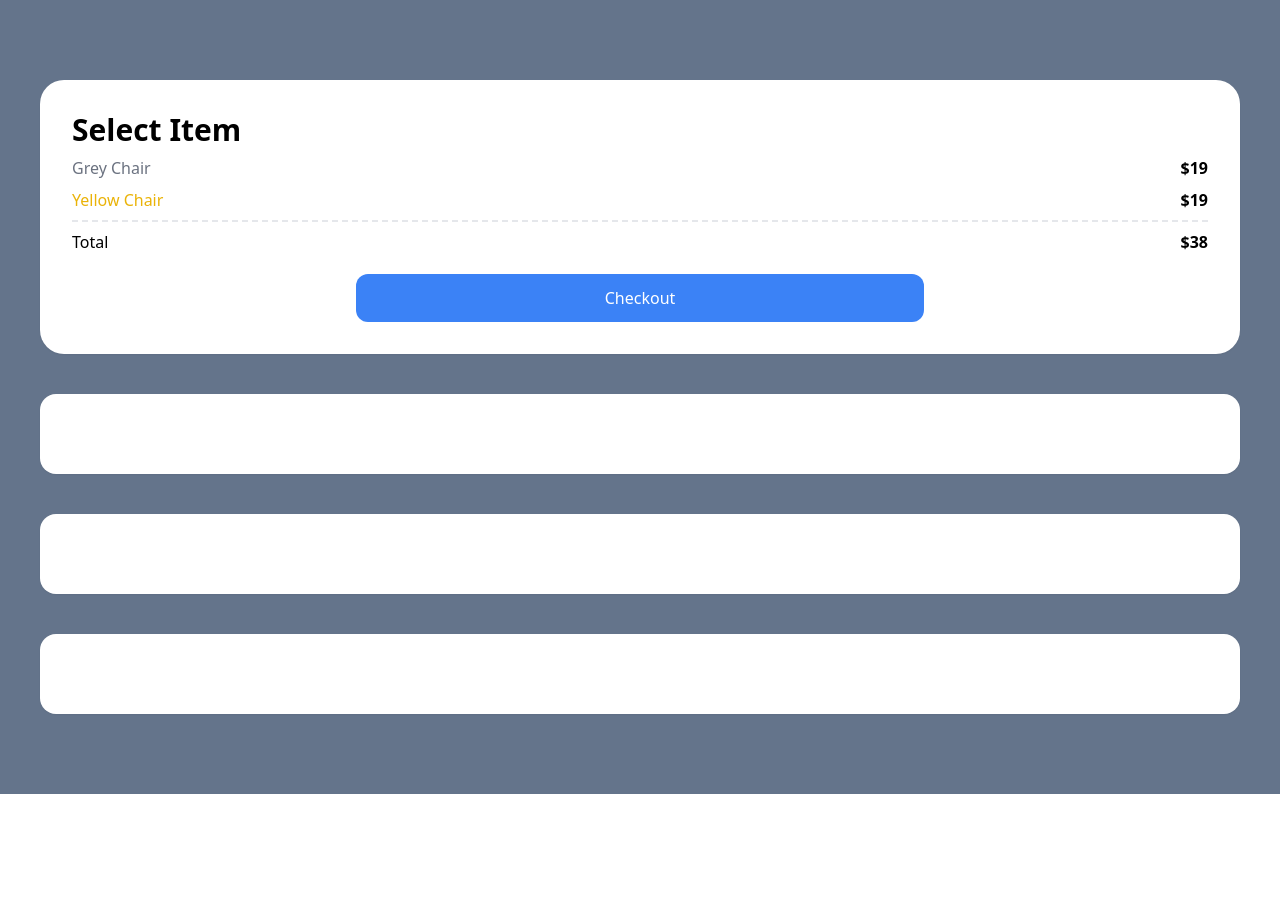
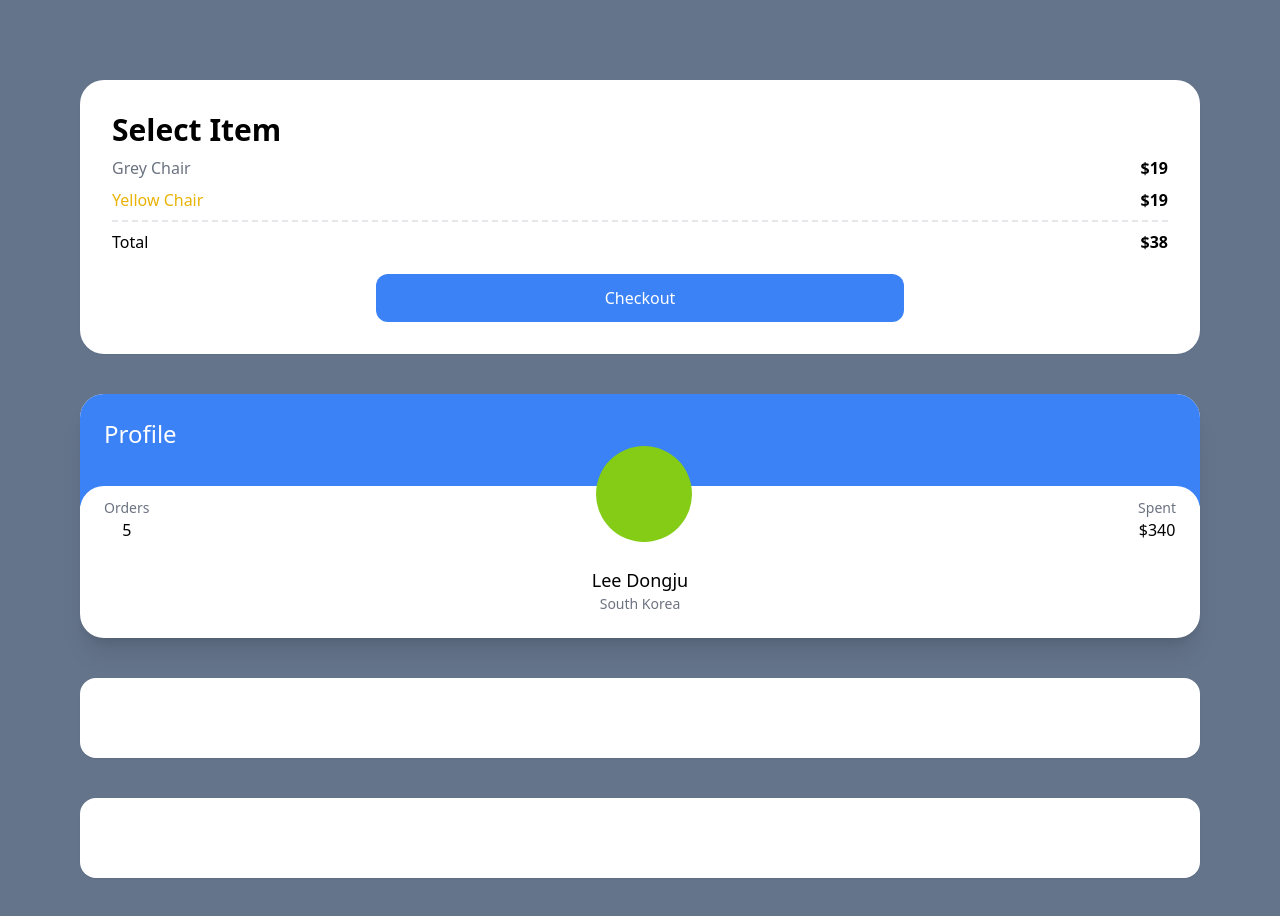
Before and after one commit to dongju93/carrot-market, a Next.js app: page / in a window 1280 px wide. Shown: the top 916 px of the page. Before the commit the page ends 800 px from the top, so only its background shows below. Built offline with nearby package versions, Linux system fonts and the light colour scheme.

Commit message:
Tailwind 테스트 2

```diff
--- a/pages/index.tsx
+++ b/pages/index.tsx
@@ -2,7 +2,9 @@ import type { NextPage } from "next";
 
 const Home: NextPage = () => {
   return (
-    <div className="bg-slate-500 py-20 px-10 flex flex-col space-y-10">
+    // 전체 그리드 생성
+    <div className="bg-slate-500 py-20 px-20 grid gap-10">
+      {/* select itmes box */}
       <div className="bg-white p-8 rounded-3xl shadow-sm">
         <span className="font-semibold text-3xl">Select Item</span>
         <div className="flex justify-between my-2">
@@ -19,7 +21,29 @@ const Home: NextPage = () => {
         </div>
         <div className="mt-5 bg-blue-500 text-white p-3 text-center rounded-xl w-2/4 mx-auto">Checkout</div>
       </div>
-      <div className="bg-white p-10 rounded-2xl shadow-sm"></div>
+      {/* Profile box */}
+      <div className="bg-white overflow-hidden rounded-3xl shadow-xl">
+        <div className="bg-blue-500 p-6 pb-14">
+          <span className="text-white text-2xl">Profile</span>
+        </div>
+        <div className="rounded-3xl p-6 relative bg-white -top-5">
+          <div className="flex relative -top-16 items-end justify-between">
+            <div className="flex flex-col items-center">
+              <span className="text-sm text-gray-500">Orders</span>
+              <span className="font-medium">5</span>
+            </div>
+            <div className="h-24 w-24 bg-lime-500 rounded-full" />
+            <div className="flex flex-col items-center">
+              <span className="text-sm text-gray-500">Spent</span>
+              <span className="font-medium">$340</span>
+            </div>
+          </div>
+          <div className="relative flex flex-col items-center -mt-10 -mb-5">
+            <span className="text-lg font-medium">Lee Dongju</span>
+            <span className="text-sm text-gray-500">South Korea</span>
+          </div>
+        </div>
+      </div>
       <div className="bg-white p-10 rounded-2xl shadow-sm"></div>
       <div className="bg-white p-10 rounded-2xl shadow-sm"></div>
     </div>
```
